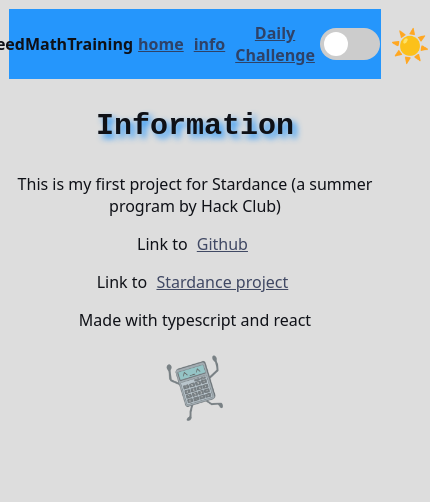
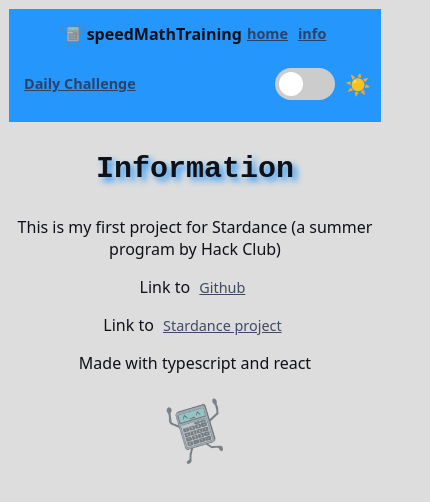
Before and after one commit to ViLP357/speedMathTraining, a React (Vite) app in the folder frontend/speedMathTrainingFrontend/: page /speedMathTraining/info in a window 390 px wide. Shown: the top 502 px of the page, 430 px wide, since content can reach past the window. Built offline with nearby package versions, Linux system fonts and the light colour scheme.

Commit message:
responsive issue fixed

```diff
--- a/frontend/speedMathTrainingFrontend/src/App.tsx
+++ b/frontend/speedMathTrainingFrontend/src/App.tsx
@@ -20,10 +20,11 @@ const App = () => {
       <Router basename="/speedMathTraining">
         <div className= {styles.navigation}>
           <img className={styles.calc} src={calc}></img>
-          speedMathTraining
+          <span>speedMathTraining</span>
           <Link className= {styles.link} to="/">home</Link>
           <Link className = {styles.link} to="/info">info</Link>
           <Link className = {styles.link}to="/dailychallenge">Daily Challenge</Link>
+
          <input className={styles.darkLightSwitch}type="checkbox" onClick={() => {setTheme((prev) => (prev === 'light' ? 'dark' : 'light'))}}/>
          <h1 className={styles.icon}> {theme === "light" ? "☀️" : "🌙"}</h1>
         </div>
--- a/frontend/speedMathTrainingFrontend/src/components/GamePage.tsx
+++ b/frontend/speedMathTrainingFrontend/src/components/GamePage.tsx
@@ -68,20 +68,20 @@ const GamePage = () => {
 
         <h4>Choose submit mode</h4>
         <form >
-          <label>
+          <label style={{display: "inline-flex", alignItems:"center"}}>
             <input className={styles.radio} type = "radio" id="auto_submit" checked= {submitMode===0}onChange={handleSubmitMode}/>
-          wait until corrrect</label>
+          Wait until corrrect</label>
 
-          <label>
+          <label style={{display: "inline-flex", alignItems:"center"}}>
             <input className={styles.radio} type = "radio" id="no_auto_submit" checked= {submitMode===1} onChange={handleSubmitMode}/>
-          automatically move to next</label>
+          Automatically move to next</label>
         </form>
 
       <h4>Operators used</h4>
         <form>
-          <input className={styles.checkbox} type = "checkbox" name = "addition" checked={operators.addition} onChange={handleOperatorChange}/>+
-          <input className={styles.checkbox} type = "checkbox" name="subtraction" checked={operators.subtraction} onChange={handleOperatorChange}/>-
-          <input className={styles.checkbox} type = "checkbox" name="multiplication" checked={operators.multiplication} onChange={handleOperatorChange}/>*
+          <label style={{display: "inline-flex", alignItems:"center"}}> <input className={styles.checkbox} type = "checkbox" name = "addition" checked={operators.addition} onChange={handleOperatorChange}/>+</label>
+           <label style={{display: "inline-flex",alignItems:"center"}}> <input className={styles.checkbox} type = "checkbox" name="subtraction" checked={operators.subtraction} onChange={handleOperatorChange}/>-</label>
+           <label style={{display: "inline-flex", alignItems:"center"}}> <input className={styles.checkbox} type = "checkbox" name="multiplication" checked={operators.multiplication} onChange={handleOperatorChange}/>×</label>
         </form>
        <h4> Number of digits [{range[0]} - {range[1]}]</h4>
 
--- a/frontend/speedMathTrainingFrontend/src/components/QuestionArea.tsx
+++ b/frontend/speedMathTrainingFrontend/src/components/QuestionArea.tsx
@@ -4,6 +4,8 @@ import React from 'react';
 import QuestionForm from "./QuestionForm";
 import Timer from "./Timer"
 import styles from '../mystyle.module.css';
+import calcRun from '../assets/calcRun.png';
+
 
 
 const nextQuestion =  (setQuestionNumber : React.Dispatch<React.SetStateAction<number>>, questionNumber : number) => {
@@ -55,10 +57,14 @@ const QuestionArea = ({acceptedOperators, setStarted, digits, numberOfQuestions,
     setCorrect(0)
     setStarted(false)
   }
+  const newWrongAnswer = () => {
+    setWrongAnswer(wrongAnswer+1)
+  }
 
   const [questionNumber, setQuestionNumber] = useState<number>(0);
   const [correct, setCorrect] = useState<number>(0);
   const [seconds, setSeconds ] = useState<number>(0);
+  const [wrongAnswer, setWrongAnswer] = useState<number>(0);
   const [questionList] = useState<Question[]>(()=> {
     const questions: Question[] = [];
     for (let i = 0; i<numberOfQuestions;i++) {
@@ -72,7 +78,7 @@ const QuestionArea = ({acceptedOperators, setStarted, digits, numberOfQuestions,
     return (
           <div className= {styles.questionArea}>
            <Timer seconds = {seconds} setSeconds = {setSeconds}/>
-            <QuestionForm question = {questionList[questionNumber]}  onAnswer = {handleAnswer}/>
+            <QuestionForm question = {questionList[questionNumber]}  onAnswer = {handleAnswer} newWrongAnswer={newWrongAnswer}/>
             <button onClick={() => nextQuestion(setQuestionNumber, questionNumber)}>Skip</button>
             <p>Question: {questionNumber+1} / {questionList.length}</p>
             <p>Correct: {correct}</p>
@@ -90,8 +96,10 @@ const QuestionArea = ({acceptedOperators, setStarted, digits, numberOfQuestions,
         {Math.floor(seconds/60).toString().padStart(2, "0")}:{Math.floor(seconds%60).toString().padStart(2, "0")}
       </div>
       <p>Average {seconds/(questionList.length)}s per question</p>
+      <p>Wrong answers: {wrongAnswer}</p>
        <br></br>
       <button className= {styles.basicButton} onClick={restart}>Restart</button>
+      <img src = {calcRun} style={{width: '18%'}}></img>
     </div>
 
   )
--- a/frontend/speedMathTrainingFrontend/src/components/QuestionForm.tsx
+++ b/frontend/speedMathTrainingFrontend/src/components/QuestionForm.tsx
@@ -5,12 +5,12 @@ import styles from '../mystyle.module.css';
 const QuestionComponent = ({question} : {question: Question}) => {
   return (
     <div>
-    {question.val1} {question.operator}  {question.val2}
+    {question.val1} {question.operator=="*" ? '×' : question.operator}   {question.val2}
     </div>
   )
 }
 
-const QuestionForm = ({question, onAnswer} : {question : Question, onAnswer: (isCorrect: boolean)=> void}) => {
+const QuestionForm = ({question, onAnswer, newWrongAnswer} : {question : Question, onAnswer: (isCorrect: boolean)=> void, newWrongAnswer: () => void}) => {
 
     const [answer, setAnswer] = useState<string>("");
     const [shadowColor, setShadowColor] = useState<string>("");
@@ -35,6 +35,7 @@ const QuestionForm = ({question, onAnswer} : {question : Question, onAnswer: (is
         setShadowColor("green")
       } else {
         setShadowColor("red")
+        newWrongAnswer();
       }
       setTimeout(() => setShadowColor(""), 200)
     }
--- a/frontend/speedMathTrainingFrontend/src/mystyle.module.css
+++ b/frontend/speedMathTrainingFrontend/src/mystyle.module.css
@@ -107,11 +107,13 @@ button:active{
     background-color: var(--base-blue);
     padding: 10px;
     height: 50px;
-
+    width: 100%;
     display: flex;
     align-items: center;
     justify-content: center;
     font-weight: 800;
+    box-sizing: border-box;
+
 }
 /*font-family: 'OCR A Std', monospace;*/
 .timer {
@@ -121,10 +123,12 @@ button:active{
     border-width: 2px;
     padding: 10px;
     margin:4px;
-
     border-radius: 20px;
     width: fit-content;
+    box-shadow: rgba(50, 50, 93, 0.25) 0px 2px 5px -1px, rgba(0, 0, 0, 0.3) 0px 1px 3px -1px;
 }
+
+
 
 .slider {
   -webkit-appearance: none;  /* Override default CSS styles */
@@ -263,3 +267,24 @@ button:active{
   width: 5%;
   float: left;
 }
+
+@media (max-width: 700px) {
+    .navigation {
+        flex-wrap: wrap;
+        justify-content: center;
+        height: auto;
+        row-gap: 8px;
+    }
+
+    .calc {
+        width: 28px;
+    }
+
+    .icon {
+        font-size: 1.3rem;
+    }
+
+    .link {
+        font-size: 0.9rem;
+    }
+}
```
